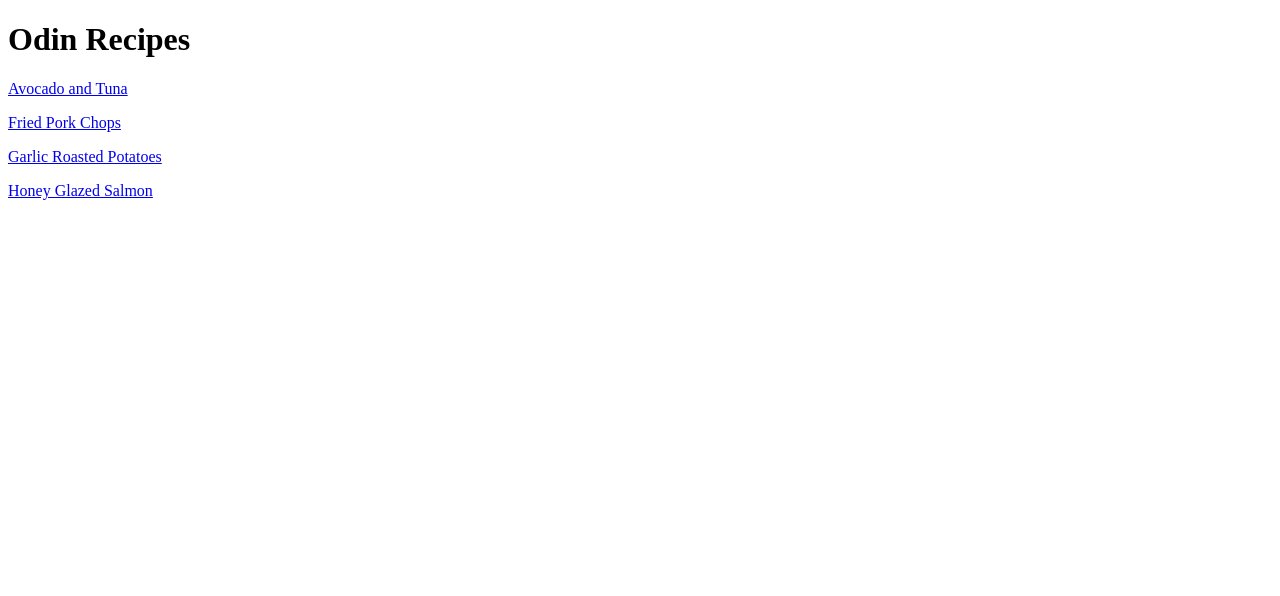
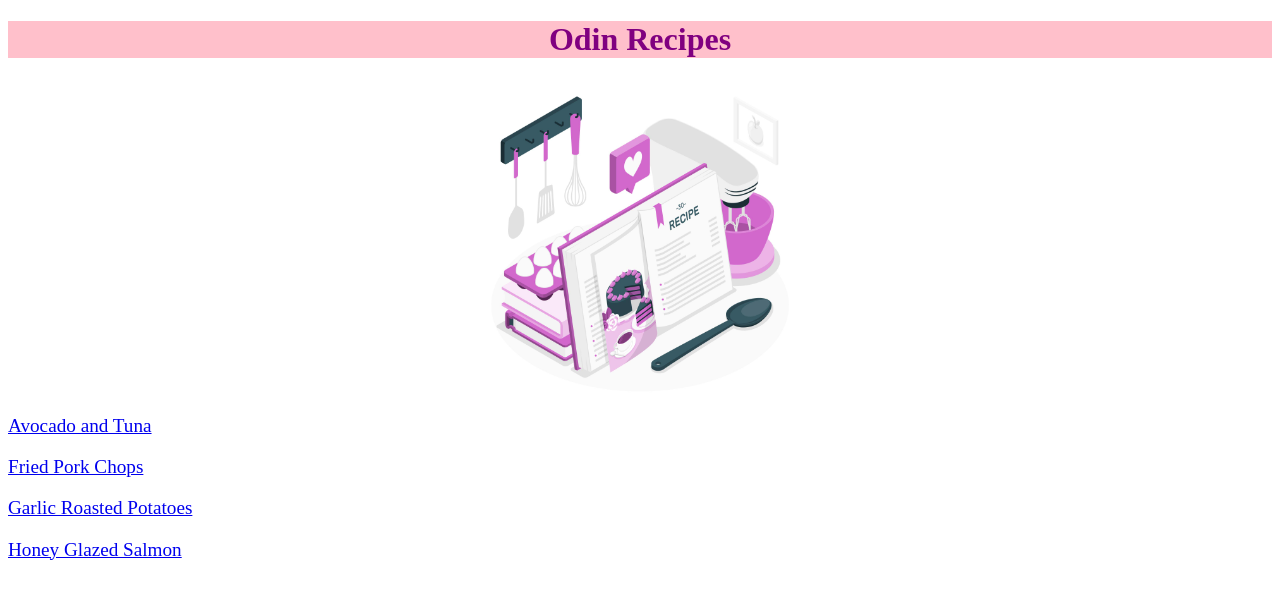
Before and after one commit to LochNessa131/odin-recipes, a plain HTML site: page index.html in a window 1280 px wide. Drawn offline with Linux system fonts and the light colour scheme.

Commit message:
Create new file to link HTML files to their own perspective CSS file
Created several different CSS files to update the previous recipe look

```diff
--- /dev/null
+++ b/avocado.css
@@ -0,0 +1,14 @@
+/* Avocado.css */
+
+h1 {
+    color: green;
+}
+
+img {
+    height: 500px;
+    width: auto;
+}
+
+h3 {
+    color: #ee0305;
+}
--- /dev/null
+++ b/fried.css
@@ -0,0 +1,18 @@
+/* style.css */
+
+body {
+    font-family: 'Times New Roman', Times, serif;
+}
+
+img {
+    height: 500px;
+    width: auto;
+}
+
+h1 {
+    color: rgb(194, 82, 38);
+}
+
+h3 {
+    color: rgb(47, 155, 26);
+}
--- /dev/null
+++ b/garlic.css
@@ -0,0 +1,12 @@
+/* style css */
+
+body {
+    font-family: 'Times New Roman', Times, serif;
+}
+
+h1 { color: rgb(196, 165, 120);}
+
+img {
+    height: 500px;
+    width: auto;
+}
--- /dev/null
+++ b/honey.css
@@ -0,0 +1,14 @@
+/* style css */
+
+body {
+    font-family: 'Times New Roman', Times, serif;
+}
+
+h1 {
+    color: rgb(206, 112, 76);
+}
+
+img {
+    height: 500px;
+    width: auto;
+}
--- a/index.html
+++ b/index.html
@@ -3,9 +3,10 @@
 <head>
   <meta charset="UTF-8">
   <title>Recipe List</title>
-</head>
+  <link rel="stylesheet" href="main.css" />
 <body>
   <h1>Odin Recipes</h1>
+  <img src="../odin-recipes/resources/recipe.jpg" alt="Recipes" class="center">
   <p><a href="recipes/avocado-and-tuna.html">Avocado and Tuna</a></p>
   <p><a href="recipes/fried-pork-chops.html">Fried Pork Chops</a></p>
   <p><a href="recipes/garlic-roasted-potatoes.html">Garlic Roasted Potatoes</a></p>
--- /dev/null
+++ b/main.css
@@ -0,0 +1,22 @@
+/* styles.css */
+
+body {
+    font-family: 'Times New Roman', Times, serif;
+}
+
+h1 {
+    color: purple;
+    text-align: center;
+    background-color: pink;
+}
+
+p {
+    font-size: larger;
+}
+
+.center {
+    display: block;
+    margin-left: auto;
+    margin-right: auto;
+    width: 25%;
+}
```
Also changed, not shown: recipes/avocado-and-tuna.html (+1 -0 lines), recipes/fried-pork-chops.html (+1 -0 lines), recipes/garlic-roasted-potatoes.html (+1 -0 lines), recipes/honey-glazed-salmon.html (+1 -0 lines), resources/recipe.jpg (added). Lines whose indentation alone changed are shown as unchanged.
